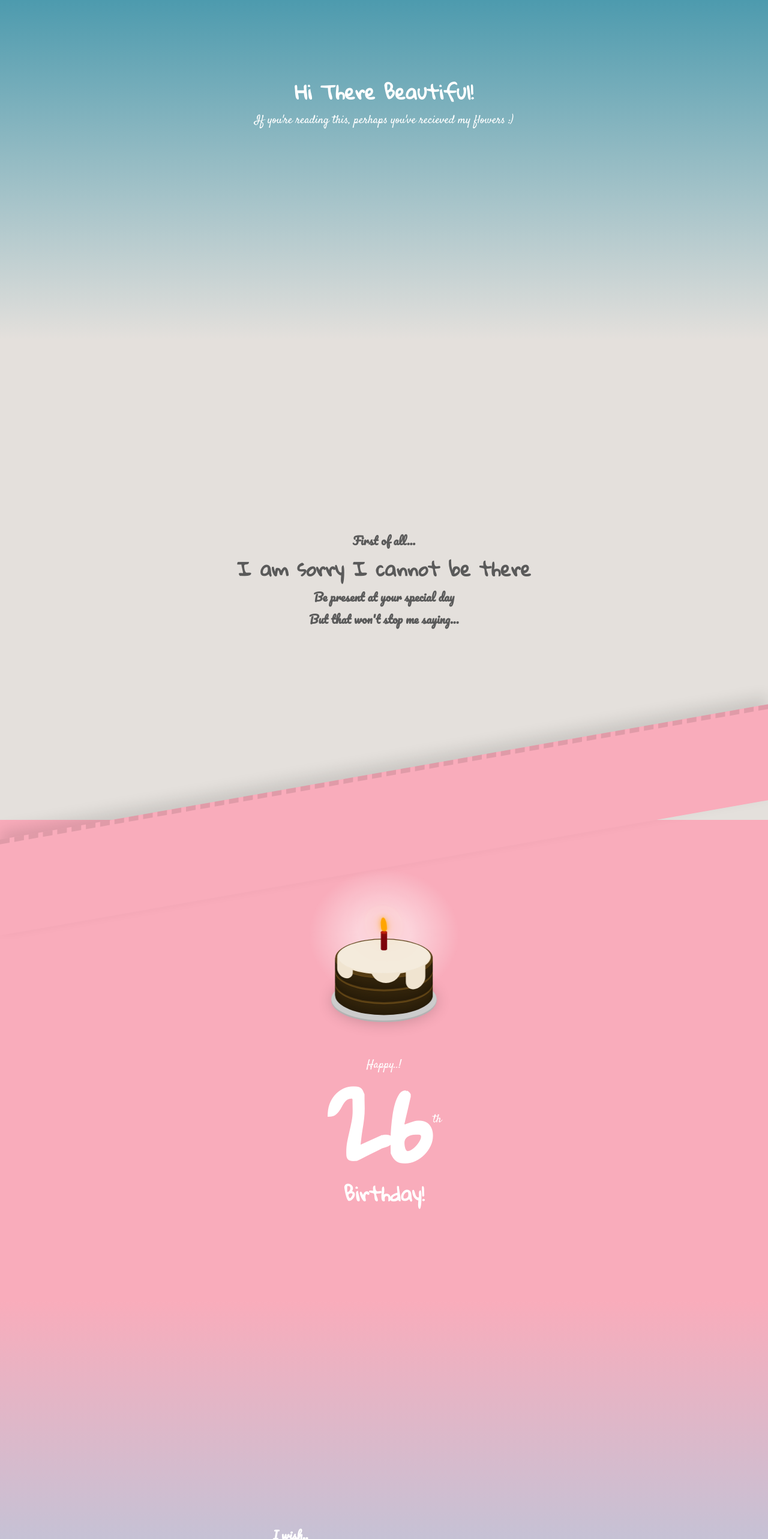
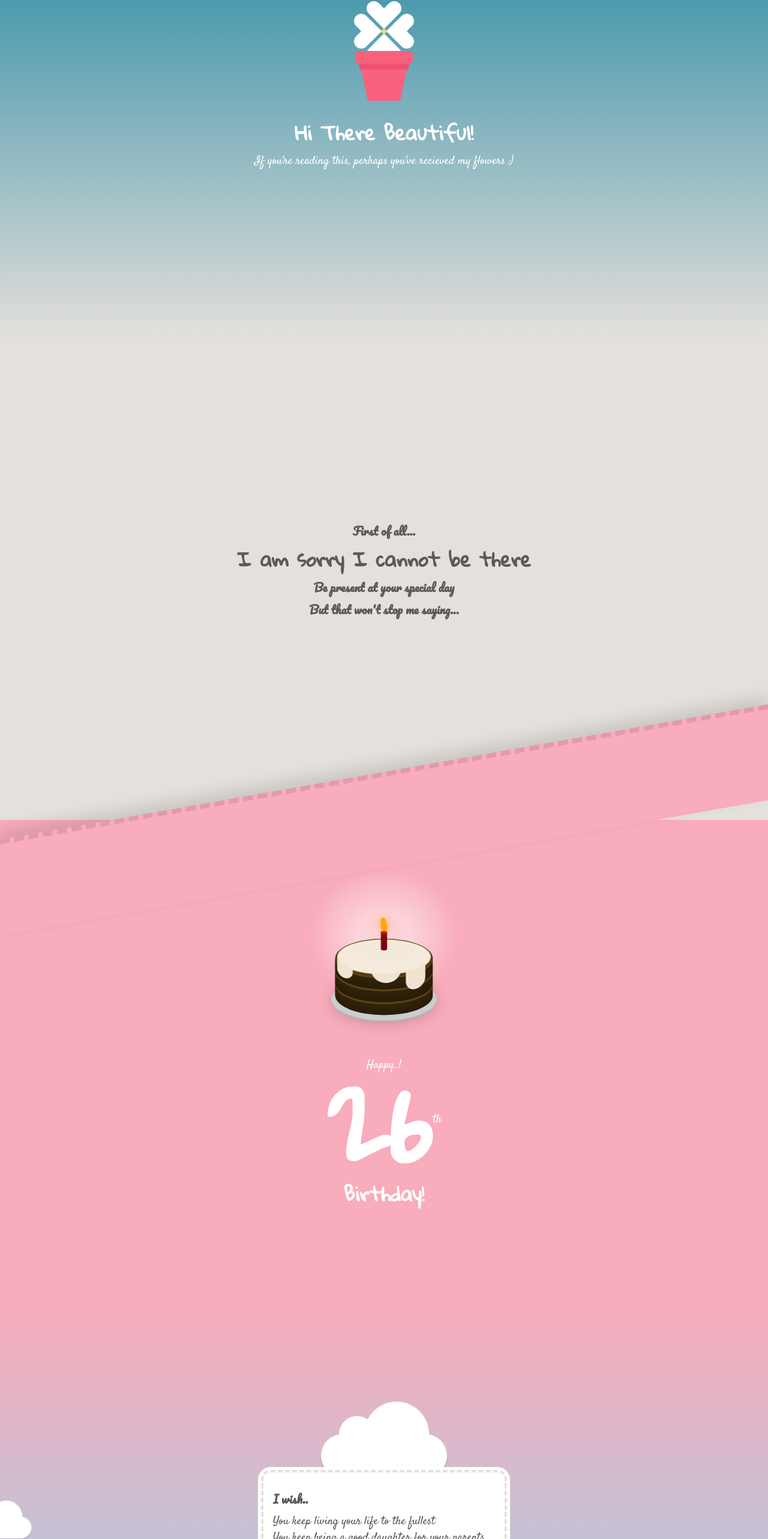
Before and after one commit to bintangadinandra/ultah-ira, a React (Create React App) app: page / in a window 1280 px wide. Shown: the part 233-2799 px from the top of the page at 60% size. Built offline with nearby package versions, Linux system fonts and the light colour scheme.

Commit message:
decorating

```diff
--- a/src/App.js
+++ b/src/App.js
@@ -7,10 +7,12 @@ import {
   SkyBlue,
   White,
   Black,
-  PinkyBoy
+  PinkyBoy,
+  Toska
 } from "./utils/Colors";
 import BirthdayCake from "./components/BirthdayCake";
 import Clouds from "./components/Clouds";
+import FlowerPot from "./components/FlowerPot";
 
 class App extends Component {
   render() {
@@ -24,6 +26,9 @@ class App extends Component {
           justifyContent="center"
           alignItems="center"
         >
+          <div style={{ marginBottom: "1rem" }}>
+            <FlowerPot />
+          </div>
           <h1>Hi There Beautiful!</h1>
           <p>If you're reading this, perhaps you've recieved my flowers :)</p>
         </FullPageWrapper>
@@ -37,7 +42,7 @@ class App extends Component {
           alignItems="center"
           notPadded
         >
-          <div style={{ padding: "1rem" }}>
+          <div style={{ padding: "1rem", marginBottom: "2rem" }}>
             <h3>First of all...</h3>
             <h1>I am sorry I cannot be there</h1>
             <h3>Be present at your special day</h3>
@@ -79,13 +84,38 @@ class App extends Component {
         <FullPageWrapper
           style={{
             background: `linear-gradient(${PinkyBoy}, ${SkyBlue})`,
-            color: White
+            color: White,
+            position: "relative"
           }}
           justifyContent="center"
           alignItems="center"
         >
-          <Clouds />
-          <div style={{ textAlign: "left" }}>
+          <div
+            style={{
+              position: "absolute",
+              height: "50%",
+              pointerEvents: "none"
+            }}
+          >
+            <Clouds scale="0.6" duration="10" />
+            <Clouds scale="0.3" duration="20" />
+            <Clouds scale="0.2" duration="25" />
+            <Clouds scale="0.4" duration="15" />
+          </div>
+          <div
+            style={{
+              textAlign: "left",
+              padding: "1rem",
+              background: White,
+              color: Black,
+              border: `.25rem dashed ${NakedBrown}`,
+              boxShadow: "0 0 0px 5px white",
+              borderRadius: "1rem",
+              outline: ".25rem white",
+              zIndex: 5,
+              position: "relative"
+            }}
+          >
             <h3>I wish..</h3>
             <p>You keep living your life to the fullest</p>
             <p>You keep being a good daughter for your parents</p>
@@ -94,6 +124,19 @@ class App extends Component {
             <p>Reaching towards the sky high...</p>
           </div>
         </FullPageWrapper>
+        <FullPageWrapper
+          style={{ background: `linear-gradient(${SkyBlue}, ${White})` }}
+          justifyContent="flex-end"
+          notPadded
+        >
+          <div
+            style={{
+              width: "100%",
+              height: "10rem",
+              background: Toska
+            }}
+          />
+        </FullPageWrapper>
       </div>
     );
   }
--- a/src/components/Clouds.css
+++ b/src/components/Clouds.css
@@ -12,10 +12,6 @@
 }
 
 /* ANIMATIONS */
-
-.x1 {
-  animation: animateCloud 5s linear infinite;
-}
 
 /* OBJECTS */
 
--- a/src/components/Clouds.js
+++ b/src/components/Clouds.js
@@ -4,7 +4,12 @@ import "./Clouds.css";
 const Clouds = props => {
   return (
     <div id="background-wrap">
-      <div className="x1">
+      <div
+        className="x1"
+        style={{
+          animation: `animateCloud ${props.duration || 5}s linear infinite`
+        }}
+      >
         <div
           className="cloud"
           style={{ transform: `scale(${props.scale || 1})` }}
--- /dev/null
+++ b/src/components/FlowerPot.css
@@ -0,0 +1,145 @@
+@import "https://fonts.googleapis.com/css?family=Lato:300,900|Libre+Franklin:100,200,300,600,900|Prompt:100,200,300,600,900";
+.plant {
+  display: flex;
+  flex-direction: column;
+  align-items: center;
+}
+
+.plant+.plant {
+  margin-left: 4rem;
+}
+
+.plant__pot {
+  width: 5.5rem;
+  height: 0px;
+  border-left: 1.1rem solid transparent;
+  border-right: 1.1rem solid transparent;
+  border-top: 5rem solid #F9627D;
+  position: relative;
+}
+
+.plant__pot::after {
+  content: '';
+  width: 6rem;
+  height: 1.3rem;
+  border-radius: 0.3rem;
+  background-color: #F9627D;
+  position: absolute;
+  top: -5.2rem;
+  left: 50%;
+  -webkit-transform: translateX(-50%);
+  transform: translateX(-50%);
+}
+
+.plant__pot::before {
+  content: '';
+  width: 5rem;
+  height: 0px;
+  border-left: 0.2rem solid transparent;
+  border-right: 0.2rem solid transparent;
+  border-top: 0.8rem solid #EF516E;
+  position: absolute;
+  top: -4rem;
+  left: 50%;
+  -webkit-transform: translateX(-50%);
+  transform: translateX(-50%);
+}
+
+.plant__flower {
+  width: 0.5rem;
+  height: 0.5rem;
+  border-radius: 100%;
+  background-color: #FFD25A;
+  position: relative;
+  margin-bottom: 2rem;
+  opacity: 0;
+  -webkit-animation: rotate-flower 4s ease 1;
+  animation: rotate-flower 4s ease 1;
+  -webkit-animation-fill-mode: forwards;
+  animation-fill-mode: forwards;
+}
+
+.plant__petal {
+  position: absolute;
+  top: -3rem;
+  left: -1.25rem;
+}
+
+.plant__petal:nth-of-type(2) {
+  -webkit-transform: rotate(90deg);
+  transform: rotate(90deg);
+  top: -1.25rem;
+  left: 3.5rem;
+}
+
+.plant__petal:nth-of-type(3) {
+  -webkit-transform: rotate(-90deg);
+  transform: rotate(-90deg);
+  top: 1.75rem;
+  left: -3rem;
+}
+
+.plant__petal:nth-of-type(4) {
+  -webkit-transform: rotate(180deg);
+  transform: rotate(180deg);
+  top: 3.5rem;
+  left: 1.75rem;
+}
+
+.plant__petal::before,
+.plant__petal::after {
+  content: '';
+  width: 1.5rem;
+  height: 3rem;
+  background: white;
+  border-radius: 2rem 2rem 0 0;
+  -webkit-transform: rotate(-45deg);
+  transform: rotate(-45deg);
+  -webkit-transform-origin: 0 100%;
+  transform-origin: 0 100%;
+  position: absolute;
+  left: 1.5rem;
+}
+
+.plant__petal::after {
+  left: 0;
+  -webkit-transform: rotate(45deg);
+  transform: rotate(45deg);
+  -webkit-transform-origin: 100% 100%;
+  transform-origin: 100% 100%;
+}
+
+main {
+  width: 100%;
+  height: 100%;
+  display: flex;
+  align-items: center;
+  justify-content: center;
+  background-color: #EDEDED;
+}
+
+@-webkit-keyframes rotate-flower {
+  from {
+    opacity: 0;
+    -webkit-transform: rotate(0) scale(0);
+    transform: rotate(0) scale(0);
+  }
+  to {
+    opacity: 1;
+    -webkit-transform: rotate(360deg) scale(1);
+    transform: rotate(360deg) scale(1);
+  }
+}
+
+@keyframes rotate-flower {
+  from {
+    opacity: 0;
+    -webkit-transform: rotate(0) scale(0);
+    transform: rotate(0) scale(0);
+  }
+  to {
+    opacity: 1;
+    -webkit-transform: rotate(360deg) scale(1);
+    transform: rotate(360deg) scale(1);
+  }
+}
--- /dev/null
+++ b/src/components/FlowerPot.js
@@ -0,0 +1,18 @@
+import React from "react";
+import "./FlowerPot.css";
+
+const FlowerPot = () => {
+  return (
+    <div class="plant">
+      <div class="plant__flower">
+        <div class="plant__petal" />
+        <div class="plant__petal" />
+        <div class="plant__petal" />
+        <div class="plant__petal" />
+      </div>
+      <div class="plant__pot" />
+    </div>
+  );
+};
+
+export default FlowerPot;
```
